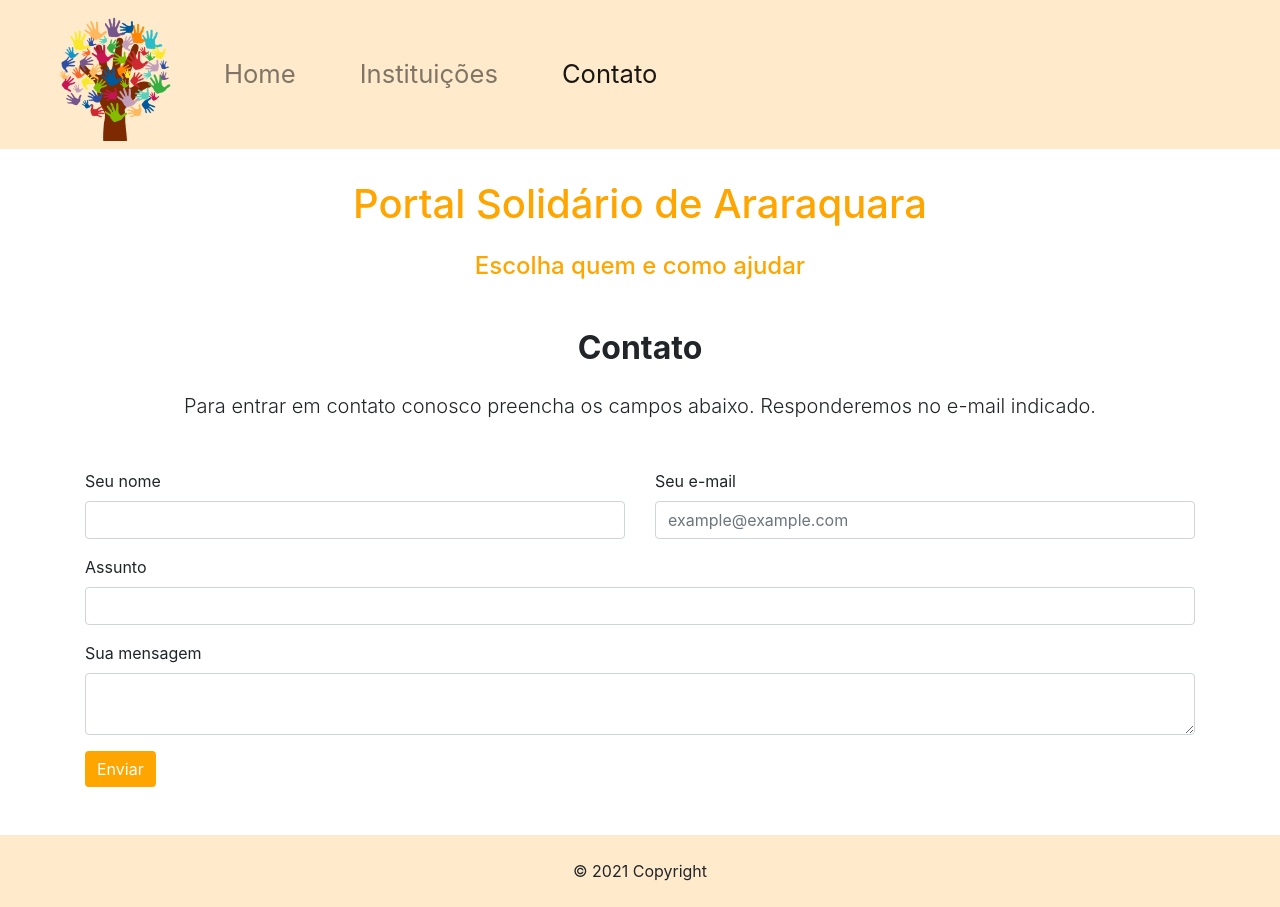
After one commit to grbalmeida/projeto-integrador-univesp-instituicoes-araraquara, a Flask app: page /contato in a window 1280 px wide. The commit adds this page. Run offline with Flask 2, Linux system fonts and the light colour scheme; some libraries are stand-ins or nearby versions.

Commit message:
Adicionando página de contato

```diff
--- a/app.py
+++ b/app.py
@@ -1,4 +1,6 @@
 from flask import Flask, render_template, request
+from flask_mail import Mail, Message
+import os
 from datetime import datetime
 
 from http_clients.categoria_http_client import CategoriaHttpClient
@@ -6,6 +8,18 @@ from http_clients.img_http_client import ImgHttpClient
 from http_clients.instituicao_http_client import InstituicaoHttpClient
 
 app = Flask(__name__)
+
+mail_settings = {
+    "MAIL_SERVER": os.environ.get('MAIL_SERVER'),
+    "MAIL_PORT": os.environ.get('MAIL_PORT'),
+    "MAIL_USE_TLS": False,
+    "MAIL_USE_SSL": True,
+    "MAIL_USERNAME": os.environ.get('MAIL_USERNAME'),
+    "MAIL_PASSWORD": os.environ.get('MAIL_PASSWORD')
+}
+
+app.config.update(mail_settings)
+mail = Mail(app)
 
 @app.context_processor
 def inject_now():
@@ -19,6 +33,31 @@ def home():
 
     return render_template ("home.html", imgs = imgs, mostrar_categorias = False, active_tab="home")
 
+@app.route("/contato")
+def contato():
+    return render_template("contato.html", mostrar_categorias = False, active_tab="contato")
+
+@app.route("/contato-envio", methods=['POST'])
+def contato_envio():
+    nome = request.form['nome']
+    email = request.form['email']
+    assunto = request.form['assunto']
+    mensagem = request.form['mensagem']
+
+    # Lógica email aqui
+
+    with app.app_context():
+        body = f'Nome: {nome}\r\n'
+        body += f'E-mail: {email}\r\n\r\n'
+
+        body += f'Mensagem: {mensagem}'
+        msg = Message(subject=assunto, sender=email, recipients=[mail_settings['MAIL_USERNAME']], body=body)
+        mail.send(msg)
+
+    mensagem_sucesso = 'E-mail enviado com sucesso!'
+
+    return render_template("contato.html", mostrar_categorias = False, active_tab="contato", mensagem_sucesso=mensagem_sucesso)
+
 @app.route("/instituicoes")
 def instituicoes():
 
@@ -28,11 +67,19 @@ def instituicoes():
     categoria_client = CategoriaHttpClient()
     instituicao_client = InstituicaoHttpClient()
 
-    instituicoes = instituicao_client.obter_instituicoes(nome, categoria_id)
+    result = instituicao_client.obter_instituicoes(nome, categoria_id)
+    instituicoes = result['instituicoes']
+    categoria = result['categoria']
     categorias = categoria_client.obter_categorias()
 
     return render_template(
-        "instituicoes.html", instituicoes = instituicoes, categorias = categorias, mostrar_categorias = True, nome=nome, active_tab="instituicoes")
+        "instituicoes.html",
+        instituicoes = instituicoes,
+        categorias = categorias,
+        mostrar_categorias = True,
+        nome=nome,
+        categoria = categoria,
+        active_tab="instituicoes")
 
 if __name__ == "__main__":
     app.run(debug=True)
--- a/templates/base.html
+++ b/templates/base.html
@@ -9,7 +9,7 @@
     </head>
 
     <body>
-        <nav class="navbar navbar-expand-lg navbar-light cor-fundo-laranja">
+        <nav class="navbar navbar-expand-lg navbar-light fixed-top cor-fundo-laranja">
           <!-- <span class="navbar-brand mb-0 h1">Menu</span> -->
           <a href="/home">
             <img src="{{ url_for('static', filename='images/logo.png')}}" style="max-width: 200px;">
@@ -26,6 +26,9 @@
                 <li class="nav-item {% if active_tab == 'instituicoes' %}active{% endif %}">
                   <a class="nav-link fonte-menu mr-5" href="/instituicoes">Instituições</a>
                 </li>
+                <li class="nav-item {% if active_tab == 'contato' %}active{% endif %}">
+                  <a class="nav-link fonte-menu mr-5" href="/contato">Contato</a>
+                </li>
                 {% if mostrar_categorias %}
                   <li class="nav-item dropdown">
                     <a class="nav-link dropdown-toggle fonte-menu" href="#" id="navbarDropdown" role="button" data-toggle="dropdown" aria-haspopup="true" aria-expanded="false">
@@ -39,15 +42,17 @@
                   </li>
                 {% endif %}
               </ul>
-              <form class="form-inline my-2 my-lg-0">
-                <input class="form-control mr-sm-2" type="search" value="{{nome or ''}}" name="nome" placeholder="Pesquisar" aria-label="Search">
-                <button class="btn btn-outline-success my-2 my-sm-0" type="submit">Pesquisar
-                </button>
-              </form>
+              {% if mostrar_categorias %}
+                <form class="form-inline my-2 my-lg-0">
+                  <input class="form-control mr-sm-2" type="search" value="{{nome or ''}}" name="nome" placeholder="Pesquisar" aria-label="Search">
+                  <button class="btn btn-outline-success my-2 my-sm-0" type="submit">Pesquisar
+                  </button>
+                </form>
+              {% endif %}
             </div>
           </nav>
 
-        <h1 class="titulo_principal">{% block titulo %} {% endblock %}</h1>
+        <h1 class="titulo_principal" style="margin-top: 180px;">{% block titulo %} {% endblock %}</h1>
         <h4 class="titulo_secundario mb-5 mt-4">Escolha quem e como ajudar</h4>
         {% block content %} {% endblock %}
 
--- /dev/null
+++ b/templates/contato.html
@@ -0,0 +1,96 @@
+{% extends "base.html" %}
+
+{% block title %}Portal Solidário de Araraquara{% endblock %}
+{% block titulo %} Portal Solidário de Araraquara {% endblock %}
+
+{% block content %}
+<div class="container mt-5 mb-5">
+    <section class="section-preview">
+
+        <!--Section: Contact v.2-->
+        <section class="mb-4">
+
+            <!--Section heading-->
+            <h2 class="h1-responsive font-weight-bold text-center my-4">Contato</h2>
+            <!--Section description-->
+            <p class="text-center w-responsive mx-auto mb-5 lead">Para entrar em contato conosco preencha os campos abaixo. Responderemos no e-mail indicado.</p>
+
+            {% if mensagem_sucesso %}
+            <div class="alert alert-success" role="alert">
+                {{ mensagem_sucesso }}
+              </div>
+            {% endif %}
+
+            <div class="row">
+
+                <!--Grid column-->
+                <div class="col-md-12 mb-md-0 mb-5">
+                    <form id="contact-form" name="formulario-contato" method="POST" action="/contato-envio">
+
+                        <!--Grid row-->
+                        <div class="row">
+
+                            <!--Grid column-->
+                            <div class="col-md-6">
+                                <div class="md-form mb-0">
+                                    <label for="nome" class="">Seu nome</label>
+                                    <input type="text" id="nome" name="nome" class="form-control" required>
+                                </div>
+                            </div>
+                            <!--Grid column-->
+
+                            <!--Grid column-->
+                            <div class="col-md-6">
+                                <div class="md-form mb-0">
+                                    <label for="email" class="">Seu e-mail</label>
+                                    <input type="email" id="email" name="email" class="form-control" required placeholder="example@example.com">
+                                </div>
+                            </div>
+                            <!--Grid column-->
+
+                        </div>
+                        <!--Grid row-->
+
+                        <!--Grid row-->
+                        <div class="row">
+                            <div class="col-md-12">
+                                <div class="md-form mt-3">
+                                    <label for="assunto" class="">Assunto</label>
+                                    <input type="text" id="assunto" name="assunto" class="form-control" required>
+                                </div>
+                            </div>
+                        </div>
+                        <!--Grid row-->
+
+                        <!--Grid row-->
+                        <div class="row">
+
+                            <!--Grid column-->
+                            <div class="col-md-12">
+
+                                <div class="md-form mt-3">
+                                    <label for="mensagem" class="">Sua mensagem</label>
+                                    <textarea type="text" id="mensagem" name="mensagem" rows="2" class="form-control md-textarea" maxlength="1000" required></textarea>
+                                </div>
+
+                            </div>
+                        </div>
+                        <!--Grid row-->
+
+                        <div class="text-center text-md-left mt-3">
+                            <input type="submit" class="btn btn-primary" value="Enviar" style="background-color: orange; border: none;" />
+                        <div id="status"></div>
+
+                    </form>
+
+                </div>
+                <!--Grid column-->
+
+            </div>
+
+        </section>
+        <!--Section: Contact v.2-->
+
+    </section>
+</div>
+{% endblock %}
--- a/templates/home.html
+++ b/templates/home.html
@@ -38,7 +38,7 @@
   </div>
   <div class="container mt-5 mb-5">
     <h1 class="jumbotron-heading titulo_sobre_nos">Sobre nós</h1>
-    <p class="lead text-muted" style="text-align: justify;">O Portal Solidário de Araraquara é uma iniciativa de um grupo de estudantes da UNIVESP de Araraquara com o objetivo de conectar as instituições filantrópicas da cidade com as pessoas que querem fazer o bem e ajudar quem precisa. Para isso, o Portal apresenta diversas instituições existentes, suas principais atividades e os links para contato através dos sites e redes sociais. As instituições estão separadas por categorias, para permitir que as pessoas acessem o portal e escolham a forma de contribuir com a qual melhor se identifica.
+    <p class="lead" style="text-align: justify;">O Portal Solidário de Araraquara é uma iniciativa de um grupo de estudantes da UNIVESP de Araraquara com o objetivo de conectar as instituições filantrópicas da cidade com as pessoas que querem fazer o bem e ajudar quem precisa. Para isso, o Portal apresenta diversas instituições existentes, suas principais atividades e os links para contato através dos sites e redes sociais. As instituições estão separadas por categorias, para permitir que as pessoas acessem o portal e escolham a forma de contribuir com a qual melhor se identifica.
       Navegue pelas instituições e escolha sua forma de contribuir para uma cidade melhor!</p>
   </div>
 {% endblock %}
--- a/templates/instituicoes.html
+++ b/templates/instituicoes.html
@@ -7,6 +7,9 @@
  <div class="container mt-5 mb-5">
     <p class="lead" style="text-align: center;">Separamos as instituições filantrópicas de Araraquara por categorias para você escolher as que se identificam com o seu propósito.<br/>
         Não se esqueça de ajudar também seguindo as redes sociais das instituições!</p>
+        {% if categoria %}
+            <h4 class="titulo_secundario mb-5 mt-4">{{ categoria['nome'] }}</h4>
+        {% endif %}
   </div>
     <div class="card-columns">
         {% for instituicao in instituicoes %}
```
